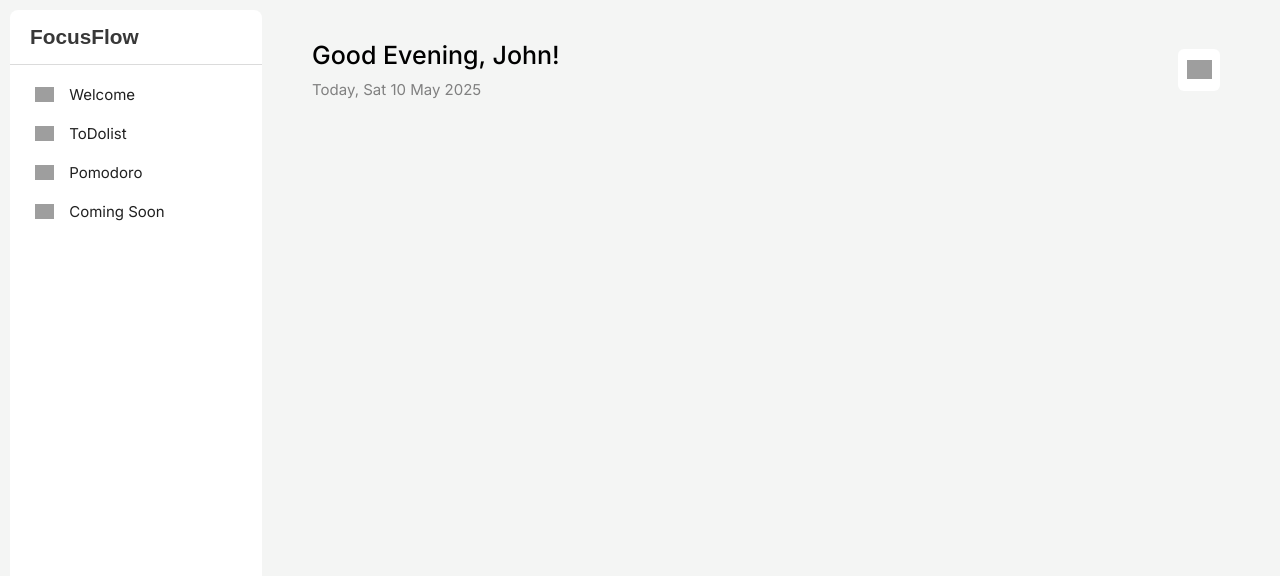
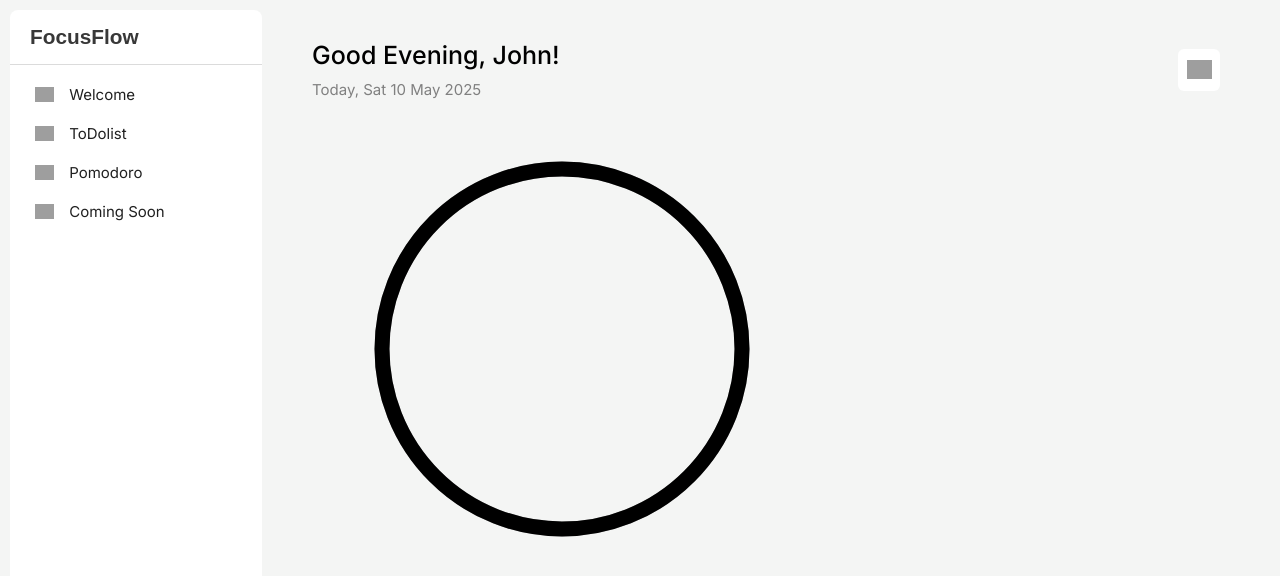
Before and after one commit to dipanshu447/Focus-flow, a React (Vite) app: page / in a window 1280 px wide. Both pictures are taken after a click on the item "Pomodoro". Shown: the top 576 px of the page. Built offline with nearby package versions, Linux system fonts and the light colour scheme; grey boxes are pictures that could not be loaded; a web font is replaced by a local one.

Commit message:
Made my progress a custom resuable component

```diff
--- a/src/components/Pomodoro.jsx
+++ b/src/components/Pomodoro.jsx
@@ -1,11 +1,31 @@
 import Header from "./Header.jsx";
 
 export default function Pomodoro(){
+    const stroke = 15;
+    const radius = 180;
+    // const normalizedRadius =
     return (
         <>
             <div className="pomodoro">
                 <Header />
-
+                <svg width="500px" height="500px">
+                    <circle
+                        cx='250'
+                        cy='250'
+                        r='180'
+                        fill="transparent"
+                        stroke="#b1b1b1"
+                        strokeWidth='15'
+                    />
+                    <circle
+                        cx='250'
+                        cy='250'
+                        r='180'
+                        fill="transparent"
+                        stroke="black"
+                        strokeWidth='15'
+                    />
+                </svg>
             </div>
         </>
     )
--- a/src/components/TodoList.jsx
+++ b/src/components/TodoList.jsx
@@ -17,7 +17,12 @@ export default function TodoList({addTask, taskDoneLength, taskLength,remainingT
                     <div className="leftOver">{taskMessage}</div>
                     <div className="status">
                         <small>{progressPercent}%</small>
-                        <ProgressBar progress={progressPercent} />
+                        <ProgressBar
+                            strokeSize='5'
+                            Radius='14'
+                            CircleSize='35'
+                            progress={progressPercent}
+                        />
                     </div>
                 </div>
                 <section>
--- a/src/components/todolistComponents/ProgressBar.jsx
+++ b/src/components/todolistComponents/ProgressBar.jsx
@@ -1,22 +1,23 @@
-export default function ProgressBar({progress}) {
-    const stroke = 5;
-    const radius = 14;
+export default function ProgressBar({strokeSize,Radius,CircleSize,progress}) {
+    const stroke = strokeSize;
+    const radius = Radius;
     const normalizedRadius = radius - stroke / 2;
     const circumference = 2 * Math.PI * normalizedRadius;
     const offSet = circumference - (progress / 100) * circumference;
+    const center = CircleSize / 2;
     return (
-        <svg className="progressBar" width='35px' height='35px'>
+        <svg className="progressBar" width={CircleSize} height={CircleSize}>
             <circle
-                cx='20'
-                cy='20'
+                cx={center}
+                cy={center}
                 strokeWidth={stroke}
                 r={normalizedRadius}
                 stroke='#b1b1b1'
                 fill='transparent'
                 />
             <circle
-                cx='20'
-                cy='20'
+                cx={center}
+                cy={center}
                 strokeWidth={stroke}
                 r={normalizedRadius}
                 stroke='#202020'
```
